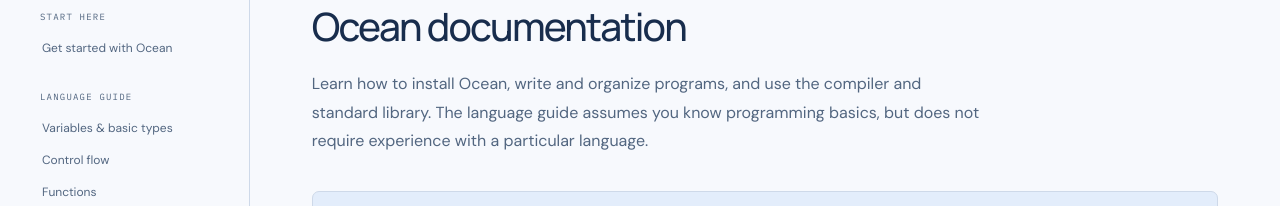
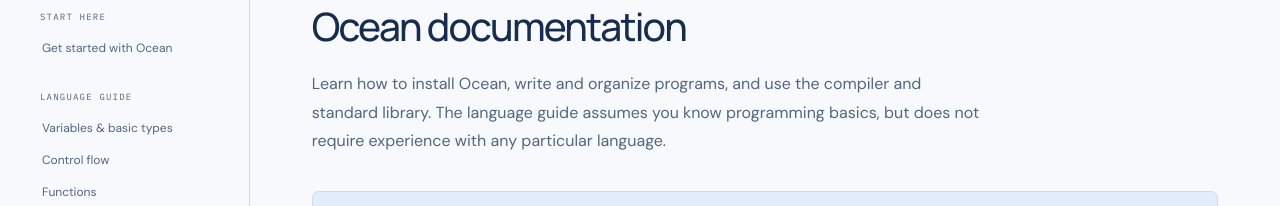
Before and after one commit to junglehornet/oceanlang-website, a SvelteKit app: page /docs in a window 1280 px wide. Shown: the part 176-382 px from the top of the page. Built offline with nearby package versions, Linux system fonts and the light colour scheme.

Commit message:
tweak wording

```diff
--- a/src/routes/docs/+page.svelte
+++ b/src/routes/docs/+page.svelte
@@ -1,3 +1,3 @@
 <script lang="ts">import { docs, groups } from '$lib/docs';</script>
 <svelte:head><title>Documentation — Ocean</title><meta name="description" content="Get started with Ocean. Explore the language guide, compiler tooling, and current standard library."/></svelte:head>
-<main id="main" class="docs-index"><p class="eyebrow">OCEAN / DOCUMENTATION</p><h1>Ocean documentation</h1><p class="doc-lead">Learn how to install Ocean, write and organize programs, and use the compiler and standard library. The language guide assumes you know programming basics, but does not require experience with a particular language.</p><a class="docs-start" href="/docs/getting-started/"><span class="eyebrow">NEW TO OCEAN?</span><h2>Install Ocean and run a program. <span>↗</span></h2><p>Start with the source checkout and compiler setup, then write and run a complete example.</p></a>{#each groups.slice(1) as group}<section class="docs-index-section"><h2>{group}</h2><div class="doc-card-grid">{#each docs.filter(d=>d.group===group) as doc}<a href={'/docs/'+doc.slug+'/'}><h3>{doc.title}<span>↗</span></h3><p>{doc.description}</p></a>{/each}</div></section>{/each}<p class="source-note">Based on the current Ocean compiler README and the io, os, and reflect package sources. Ocean is in development; parser support may be broader than native backend support.</p></main>
+<main id="main" class="docs-index"><p class="eyebrow">OCEAN / DOCUMENTATION</p><h1>Ocean documentation</h1><p class="doc-lead">Learn how to install Ocean, write and organize programs, and use the compiler and standard library. The language guide assumes you know programming basics, but does not require experience with any particular language.</p><a class="docs-start" href="/docs/getting-started/"><span class="eyebrow">NEW TO OCEAN?</span><h2>Install Ocean and run a program. <span>↗</span></h2><p>Start with the source checkout and compiler setup, then write and run a complete example.</p></a>{#each groups.slice(1) as group}<section class="docs-index-section"><h2>{group}</h2><div class="doc-card-grid">{#each docs.filter(d=>d.group===group) as doc}<a href={'/docs/'+doc.slug+'/'}><h3>{doc.title}<span>↗</span></h3><p>{doc.description}</p></a>{/each}</div></section>{/each}<p class="source-note">Based on the current Ocean compiler README and the io, os, and reflect package sources. Ocean is in development; parser support may be broader than native backend support.</p></main>
```
